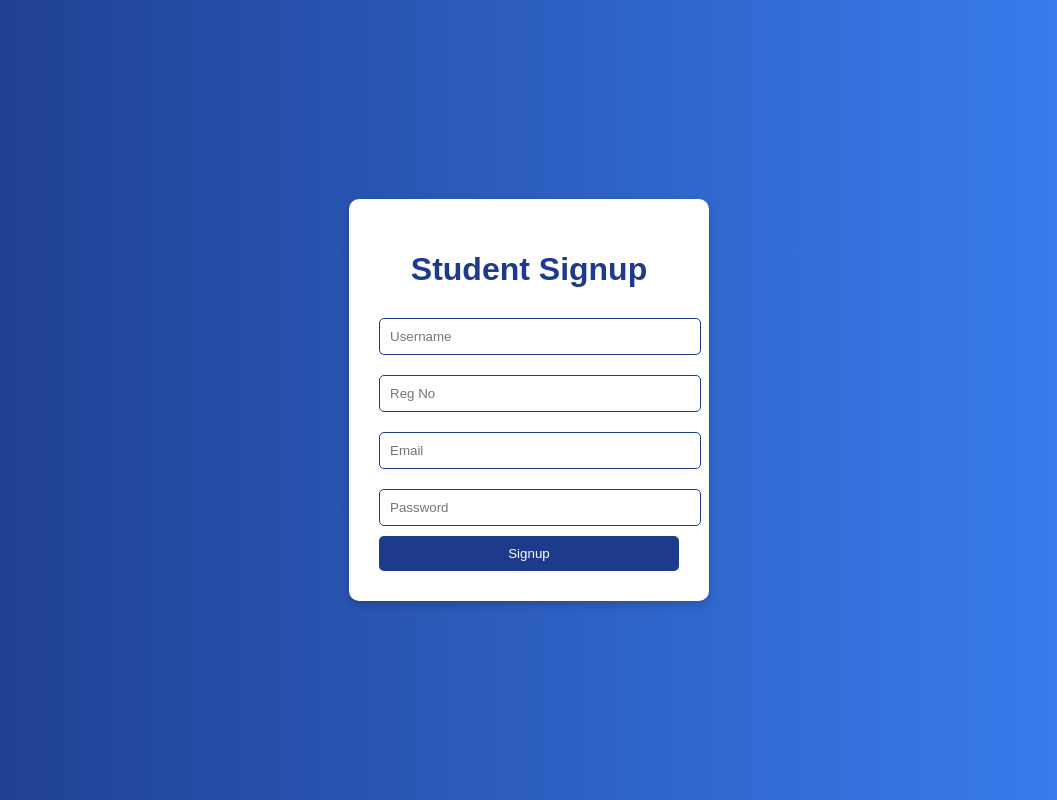
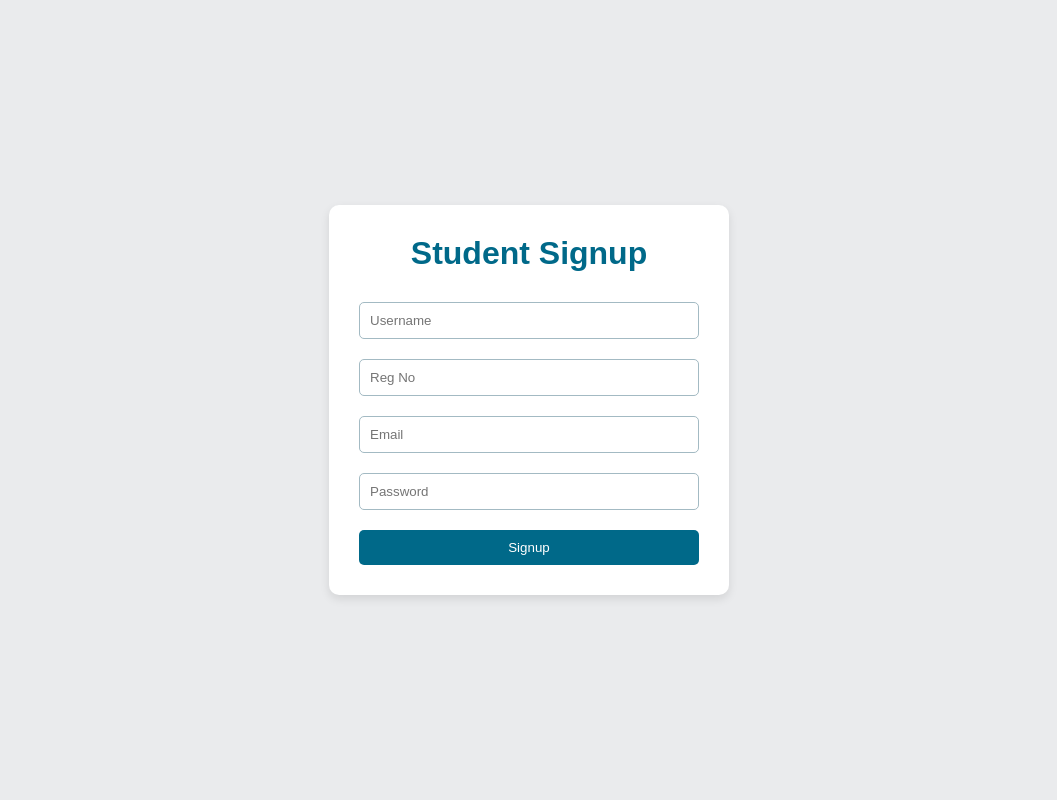
Before and after one commit to ArchBase/ExamPRO, a Flask app: page /signup_student in a window 1280 px wide. Shown: the whole page, without its empty margins (111-1168 px from the left). Run offline with Flask 3, Linux system fonts and the light colour scheme.

Commit message:
added style

```diff
--- /dev/null
+++ b/moved/static/style.css
@@ -0,0 +1,111 @@
+/* General Styles */
+* {
+    margin: 0;
+    padding: 0;
+    box-sizing: border-box;
+    font-family: 'Arial', sans-serif;
+}
+
+body {
+    background-color: #eaebed;
+    color: #006989;
+    display: flex;
+    justify-content: center;
+    align-items: center;
+    min-height: 100vh;
+    flex-direction: column;
+    padding: 20px;
+}
+
+/* Container */
+.container {
+    background: white;
+    padding: 30px;
+    border-radius: 10px;
+    box-shadow: 0px 4px 10px rgba(0, 0, 0, 0.1);
+    text-align: center;
+    width: 90%;
+    max-width: 400px;
+}
+
+/* Headers */
+h1, h2 {
+    margin-bottom: 20px;
+}
+
+/* Links */
+a {
+    text-decoration: none;
+    color: #006989;
+    font-weight: bold;
+    transition: color 0.3s;
+}
+
+a:hover {
+    color: #a3bac3;
+}
+
+/* Buttons */
+button {
+    background-color: #006989;
+    color: white;
+    border: none;
+    padding: 10px;
+    width: 100%;
+    border-radius: 5px;
+    cursor: pointer;
+    transition: background 0.3s;
+    margin-top: 10px;
+}
+
+button:hover {
+    background-color: #a3bac3;
+}
+
+/* Forms */
+input, textarea {
+    width: 100%;
+    padding: 10px;
+    margin: 10px 0;
+    border: 1px solid #a3bac3;
+    border-radius: 5px;
+}
+
+/* Tables */
+table {
+    width: 100%;
+    border-collapse: collapse;
+    margin-top: 20px;
+}
+
+th, td {
+    border: 1px solid #006989;
+    padding: 10px;
+    text-align: left;
+}
+
+th {
+    background-color: #006989;
+    color: white;
+}
+
+td {
+    background-color: #a3bac3;
+    color: white;
+}
+
+/* Animation */
+@keyframes fadeIn {
+    from {
+        opacity: 0;
+        transform: translateY(-10px);
+    }
+    to {
+        opacity: 1;
+        transform: translateY(0);
+    }
+}
+
+.container, form, table {
+    animation: fadeIn 0.5s ease-in-out;
+}
--- a/moved/templates/create_exam.html
+++ b/moved/templates/create_exam.html
@@ -1,6 +1,10 @@
 <!DOCTYPE html>
 <html>
 <head>
+    <link rel="stylesheet" href="style.css">
+    <link rel="stylesheet" href="{{ url_for('static', filename='style.css') }}">
+
+
     <title>Create Exam</title>
     <script>
         function addQuestion() {
--- a/moved/templates/dashboard_student.html
+++ b/moved/templates/dashboard_student.html
@@ -1,6 +1,10 @@
 <!DOCTYPE html>
 <html>
 <head>
+    <link rel="stylesheet" href="style.css">
+    <link rel="stylesheet" href="{{ url_for('static', filename='style.css') }}">
+
+
     <title>Student Dashboard</title>
 </head>
 <body>
--- a/moved/templates/dashboard_teacher.html
+++ b/moved/templates/dashboard_teacher.html
@@ -1,6 +1,10 @@
 <!DOCTYPE html>
 <html>
 <head>
+    <link rel="stylesheet" href="style.css">
+    <link rel="stylesheet" href="{{ url_for('static', filename='style.css') }}">
+
+
     <title>Teacher Dashboard</title>
 </head>
 <body>
--- a/moved/templates/exam_details.html
+++ b/moved/templates/exam_details.html
@@ -1,6 +1,10 @@
 <!DOCTYPE html>
 <html>
 <head>
+    <link rel="stylesheet" href="style.css">
+    <link rel="stylesheet" href="{{ url_for('static', filename='style.css') }}">
+
+
     <title>Exam Details</title>
 </head>
 <body>
--- a/moved/templates/home.html
+++ b/moved/templates/home.html
@@ -1,6 +1,9 @@
 <!DOCTYPE html>
 <html>
 <head>
+    <link rel="stylesheet" href="style.css">
+    <link rel="stylesheet" href="{{ url_for('static', filename='style.css') }}">
+
     <title>Home</title>
 </head>
 <body>
--- a/moved/templates/login_student.html
+++ b/moved/templates/login_student.html
@@ -1,6 +1,10 @@
 <!DOCTYPE html>
 <html>
 <head>
+    <link rel="stylesheet" href="style.css">
+    <link rel="stylesheet" href="{{ url_for('static', filename='style.css') }}">
+
+
     <title>Student Login</title>
 </head>
 <body>
--- a/moved/templates/login_teacher.html
+++ b/moved/templates/login_teacher.html
@@ -1,6 +1,10 @@
 <!DOCTYPE html>
 <html>
 <head>
+    <link rel="stylesheet" href="style.css">
+    <link rel="stylesheet" href="{{ url_for('static', filename='style.css') }}">
+
+
     <title>Teacher Login</title>
 </head>
 <body>
--- a/moved/templates/message.html
+++ b/moved/templates/message.html
@@ -1,6 +1,10 @@
 <!DOCTYPE html>
 <html>
 <head>
+    <link rel="stylesheet" href="style.css">
+    <link rel="stylesheet" href="{{ url_for('static', filename='style.css') }}">
+
+
     <title>Message</title>
 </head>
 <body>
--- a/moved/templates/signup_student.html
+++ b/moved/templates/signup_student.html
@@ -1,64 +1,16 @@
 <!DOCTYPE html>
 <html lang="en">
 <head>
+
+
     <meta charset="UTF-8">
     <meta name="viewport" content="width=device-width, initial-scale=1.0">
+    <link rel="stylesheet" href="style.css">
+    <link rel="stylesheet" href="{{ url_for('static', filename='style.css') }}">
+
+
     <title>Student Signup</title>
-    <style>
-        body {
-            font-family: Arial, sans-serif;
-            background: linear-gradient(to right, #1E3A8A, #3B82F6);
-            color: white;
-            display: flex;
-            justify-content: center;
-            align-items: center;
-            height: 100vh;
-            margin: 0;
-            overflow: hidden;
-        }
-        .container {
-            background: white;
-            color: #1E3A8A;
-            padding: 30px;
-            border-radius: 10px;
-            box-shadow: 0px 4px 10px rgba(0, 0, 0, 0.2);
-            text-align: center;
-            width: 300px;
-            transform: translateY(-100vh);
-            animation: slideIn 1s ease-out forwards;
-        }
-        h1 {
-            margin-bottom: 20px;
-        }
-        input {
-            width: 100%;
-            padding: 10px;
-            margin: 10px 0;
-            border: 1px solid #1E3A8A;
-            border-radius: 5px;
-        }
-        button {
-            background: #1E3A8A;
-            color: white;
-            border: none;
-            padding: 10px;
-            width: 100%;
-            border-radius: 5px;
-            cursor: pointer;
-            transition: background 0.3s ease;
-        }
-        button:hover {
-            background: #3B82F6;
-        }
-        @keyframes slideIn {
-            from {
-                transform: translateY(-100vh);
-            }
-            to {
-                transform: translateY(0);
-            }
-        }
-    </style>
+
 </head>
 <body>
     <div class="container">
--- a/moved/templates/signup_teacher.html
+++ b/moved/templates/signup_teacher.html
@@ -1,6 +1,10 @@
 <!DOCTYPE html>
 <html>
 <head>
+    <link rel="stylesheet" href="style.css">
+    <link rel="stylesheet" href="{{ url_for('static', filename='style.css') }}">
+
+
     <title>Teacher Signup</title>
 </head>
 <body>
--- a/moved/templates/view_result.html
+++ b/moved/templates/view_result.html
@@ -1,6 +1,10 @@
 <!DOCTYPE html>
 <html>
 <head>
+    <link rel="stylesheet" href="style.css">
+    <link rel="stylesheet" href="{{ url_for('static', filename='style.css') }}">
+
+
     <title>View Result</title>
 </head>
 <body>
--- a/moved/templates/write_exam.html
+++ b/moved/templates/write_exam.html
@@ -1,6 +1,10 @@
 <!DOCTYPE html>
 <html>
 <head>
+    <link rel="stylesheet" href="style.css">
+    <link rel="stylesheet" href="{{ url_for('static', filename='style.css') }}">
+
+
     <title>Write Exam</title>
 </head>
 <body>
```
Also changed, not shown: moved/templates/style.css (added, +111 -0 lines), database.db.
